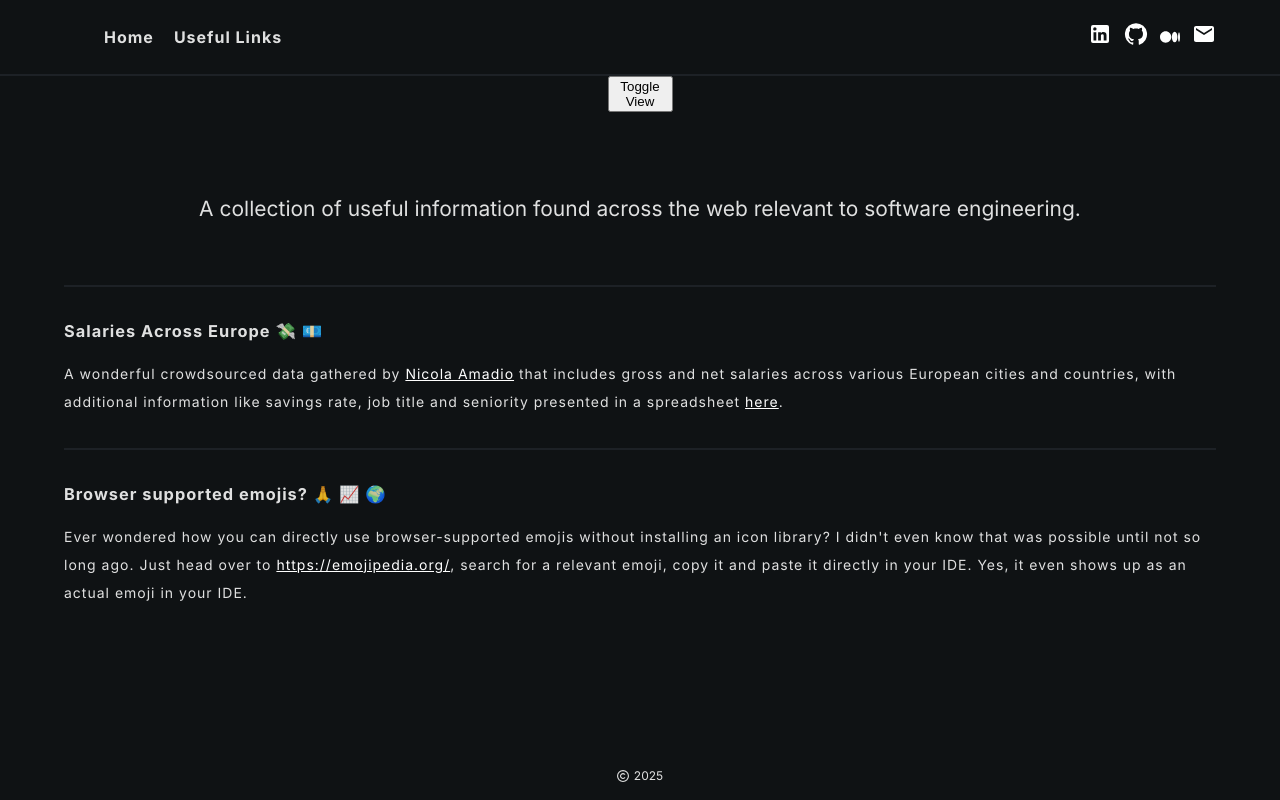
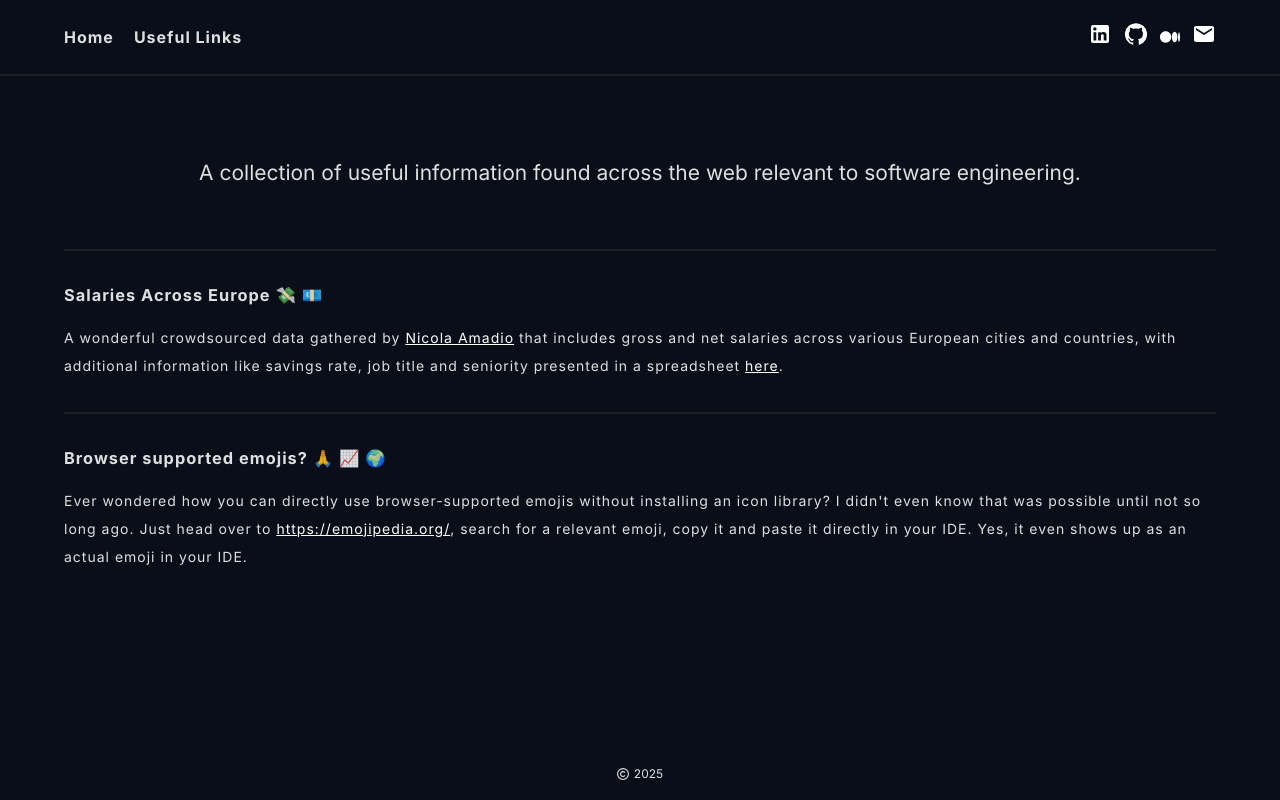
Before and after one commit to steff93/bio, a React (Vite) app: page /useful-links in a window 1280 px wide. Built offline with nearby package versions, Linux system fonts and the light colour scheme.

Commit message:
added routing

```diff
--- a/package.json
+++ b/package.json
@@ -22,6 +22,7 @@
     "motion": "^11.18.1",
     "react": "^18.2.0",
     "react-dom": "^18.2.0",
+    "react-router": "^7.1.5",
     "sass": "^1.70.0"
   },
   "devDependencies": {
--- a/src/Header.scss
+++ b/src/Header.scss
@@ -9,7 +9,7 @@
   display: flex;
   padding: 0 4rem;
   align-items: center;
-  background-color: var(--background);
+  background-color: var(--backgroundSecondary);
 
   flex-shrink: 0;
 }
--- a/src/components/MainContent.tsx
+++ b/src/components/MainContent.tsx
@@ -1,31 +1,24 @@
-import { useState } from "react";
+import { Route, Routes } from "react-router";
 import Bio from "./Bio";
 import Card from "./Card";
 import UsefulLinks from "./UsefulLinks";
 
 const MainContent = () => {
-  const [showHome, setShowHome] = useState(false);
-
   return (
-    <>
-      <button
-        style={{ maxWidth: 65, alignSelf: "center", cursor: "pointer" }}
-        onClick={() => setShowHome(!showHome)}
-      >
-        Toggle View
-      </button>
-
     <div className="main">
-        {showHome && (
+      <Routes>
+        <Route
+          path="/"
+          element={
             <>
               <Card />
               <Bio />
             </>
-        )}
-
-        {!showHome && <UsefulLinks />}
+          }
+        />
+        <Route path="/useful-links" element={<UsefulLinks />} />
+      </Routes>
     </div>
-    </>
   );
 };
 
--- a/src/components/Menu.scss
+++ b/src/components/Menu.scss
@@ -1,17 +1,21 @@
 .nav-menu {
-  ul {
   display: flex;
+  align-items: center;
   width: fit-content;
   gap: 20px;
   list-style: none;
   font-family: "InterSemi";
   letter-spacing: 1px;
   font-size: 16px;
-    cursor: pointer;
-  }
 
-  li:hover {
+  a {
+    text-decoration: none;
+    color: rgba(255, 255, 255, 0.87);
+
+    &:hover {
       text-underline-offset: 5px;
       text-decoration: underline;
+      color: inherit;
     }
   }
+}
--- a/src/components/Menu.tsx
+++ b/src/components/Menu.tsx
@@ -1,12 +1,16 @@
+import { NavLink } from "react-router";
 import "./Menu.scss";
 
 const Menu = () => {
   return (
     <nav className="nav-menu">
-      <ul>
-        <li>Home</li>
-        <li>Useful Links</li>
-      </ul>
+      <NavLink to="/" end>
+        Home
+      </NavLink>
+
+      <NavLink to="/useful-links" end>
+        Useful Links
+      </NavLink>
     </nav>
   );
 };
--- a/src/index.css
+++ b/src/index.css
@@ -17,7 +17,7 @@
   -webkit-font-smoothing: antialiased;
   -moz-osx-font-smoothing: grayscale;
 
-  background-color: var(--background);
+  background-color: var(--backgroundSecondary);
 }
 
 a {
--- a/src/main.tsx
+++ b/src/main.tsx
@@ -1,10 +1,13 @@
-import React from 'react'
-import ReactDOM from 'react-dom/client'
-import App from './App.tsx'
-import './index.css'
+import React from "react";
+import ReactDOM from "react-dom/client";
+import { BrowserRouter } from "react-router";
+import App from "./App.tsx";
+import "./index.css";
 
-ReactDOM.createRoot(document.getElementById('root')!).render(
+ReactDOM.createRoot(document.getElementById("root")!).render(
   <React.StrictMode>
-    <App />
-  </React.StrictMode>,
-)
+    <BrowserRouter>
+      <App />
+    </BrowserRouter>
+  </React.StrictMode>
+);
```
Also changed, not shown: 1 other file (tests, documents, lock files or other folders). Lines whose indentation alone changed are shown as unchanged.
